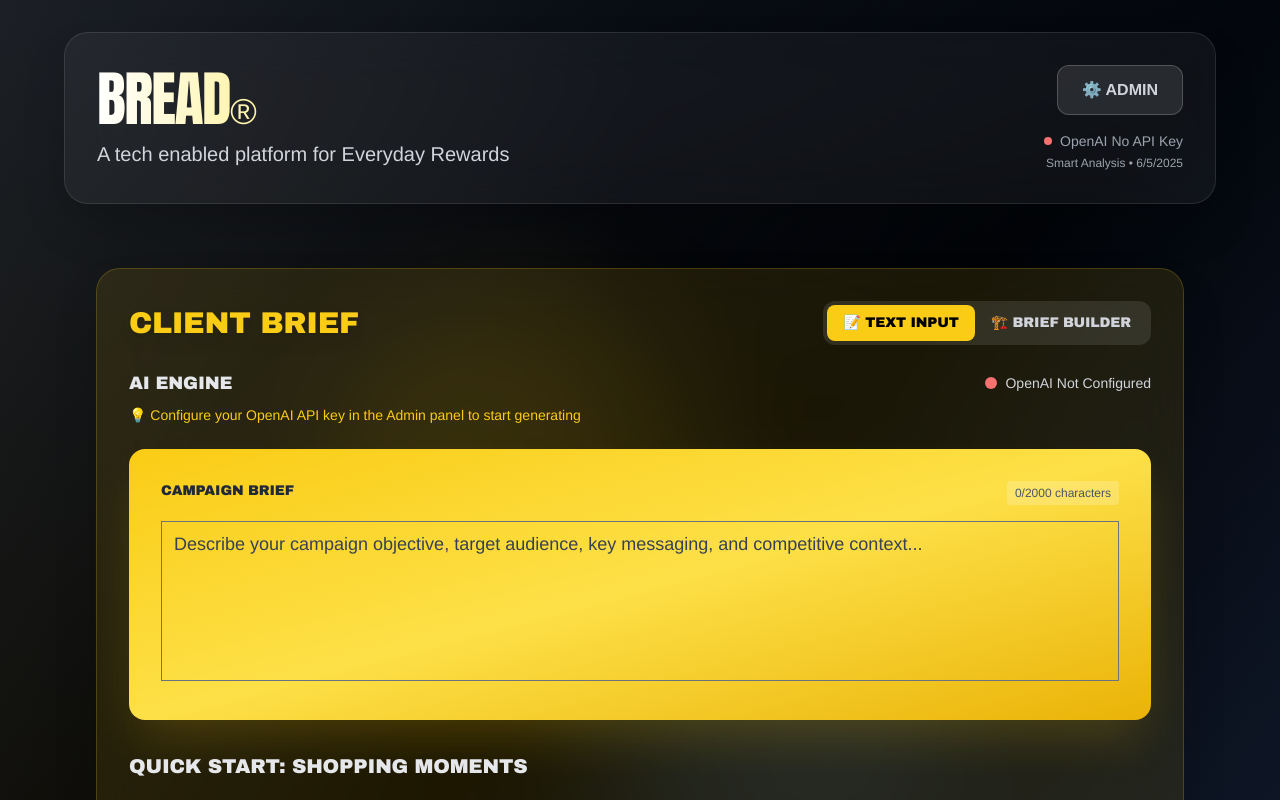
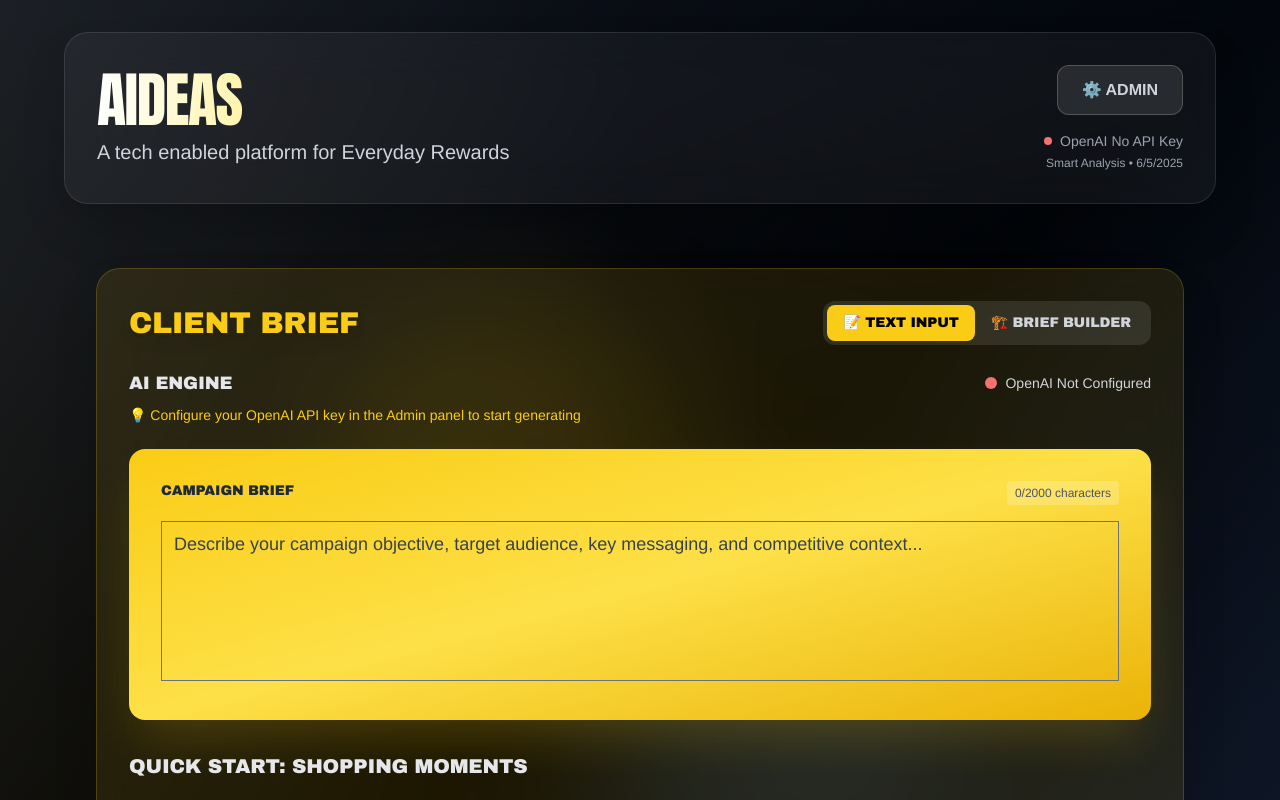
Before and after one commit to tom2tomtomtom/bread, a React (Create React App) app: page / in a window 1280 px wide. Shown: the top 800 px of the page. Built offline with nearby package versions, Linux system fonts and the light colour scheme.

Commit message:
Update main logo from BREAD to AIdeas in App.tsx

```diff
--- a/src/App.tsx
+++ b/src/App.tsx
@@ -548,7 +548,7 @@ Please provide a structured response with territories, headlines, and compliance
             <div className="flex justify-between items-center">
               <div>
                 <h1 className="text-6xl font-logo tracking-tight bg-gradient-to-r from-white via-yellow-200 to-white bg-clip-text text-transparent">
-                  BREAD<span className="text-4xl">®</span>
+                  AIdeas
                 </h1>
                 <p className="text-xl mt-2 font-body font-normal text-gray-300 normal-case">
                   A tech enabled platform for Everyday Rewards
```
